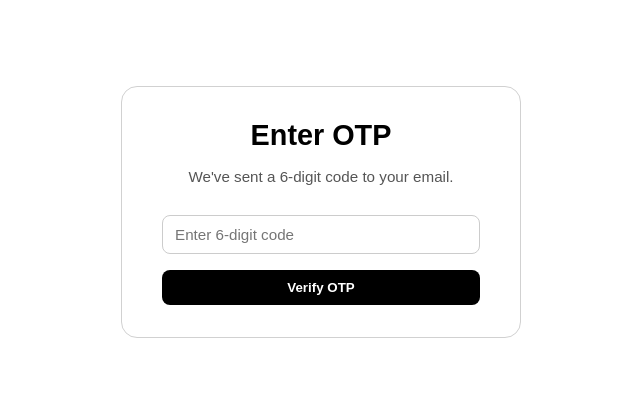
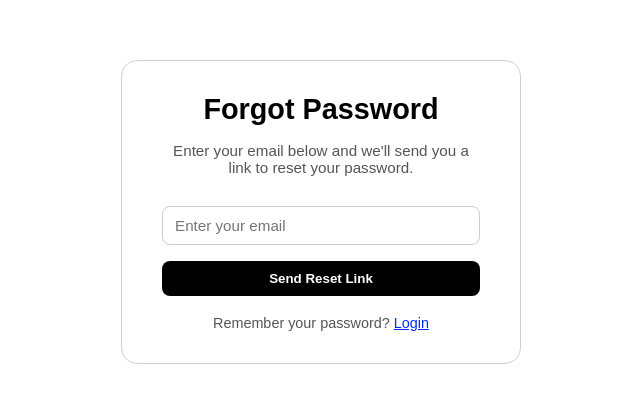
Before and after one commit to TEJASS-PATELL/Backend_flow, a React (Vite) app in the folder Frontend/: page /forgot-password in a window 1280 px wide. Shown: the part 188-590 px from the top of the page, without its empty margins (319-959 px from the left). Built offline with nearby package versions, Linux system fonts and the light colour scheme; a web font is replaced by a local one.

Commit message:
made frontend

```diff
--- a/Frontend/src/components/ForgotPassword.jsx
+++ b/Frontend/src/components/ForgotPassword.jsx
@@ -3,12 +3,12 @@ import { Link } from "react-router-dom";
 import "../style/ForgotPassword.css";
 
 export default function ForgotPassword() {
-    const [otpStage, setotpStage] = useState(false);
+    const [otpStage, setotpStage] = useState(true);
     const [otp, setOtp] = useState("");
 
     const handleSubmit = (e) => {
         e.preventDefault();
-        setotpStage(true);
+        setotpStage(false);
     }
 
     const handleOtpSubmit = (e) => {
@@ -31,15 +31,12 @@ export default function ForgotPassword() {
                             Enter your email below and we'll send you a link to reset your password.
                         </p>
                         <div className="forgot-div">
-                            <label htmlFor="email">
-                                Email
                                 <input
                                     id="email"
                                     type="email"
                                     placeholder="Enter your email"
                                     required
                                 />
-                            </label>
                             <button onClick={handleSubmit} type="submit" className="forgot-btn">
                                 Send Reset Link
                             </button>
```
